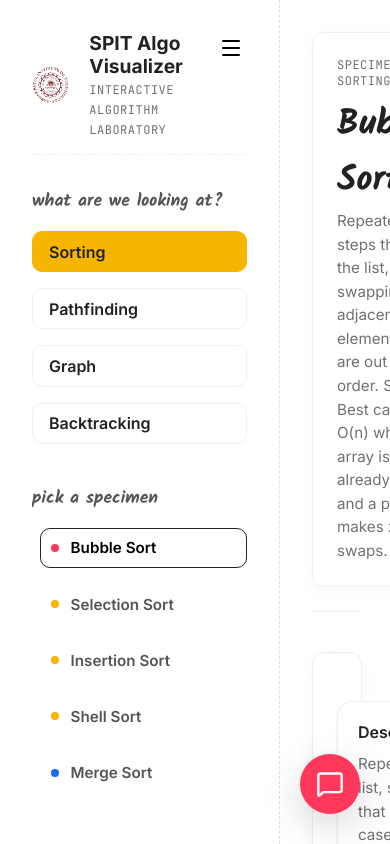
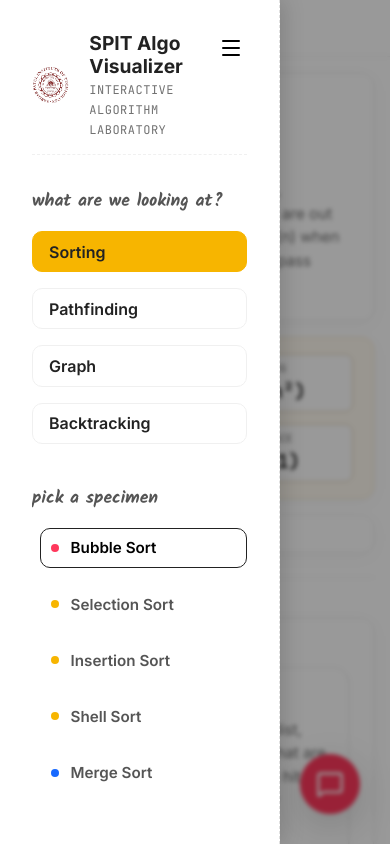
Before and after one commit to Zaid5671/AlgoVisualizer, a React (Vite) app: page /algorithm in a window 390 px wide. Shown: the top 844 px of the page. Built offline with nearby package versions, Linux system fonts and the light colour scheme.

Commit message:
feat: implement full mobile responsiveness and drawer navigation

```diff
--- a/src/App.jsx
+++ b/src/App.jsx
@@ -9,7 +9,7 @@ import { LandingPage } from './views/LandingPage';
 import { ALGORITHMS } from './data/algorithms';
 import { CodeTracer } from './components/CodeTracer';
 import { ResizeHandle } from './components/ResizeHandle';
-import { PanelRightClose, PanelRightOpen, Code2 } from 'lucide-react';
+import { PanelRightClose, PanelRightOpen, Code2, Menu } from 'lucide-react';
 import { AlgorithmInfo } from './components/AlgorithmInfo';
 import { ComplexityModal } from './components/ComplexityModal';
 import { QuizModal } from './components/QuizModal';
@@ -47,23 +47,37 @@ function AlgorithmLayout() {
 
   return (
     <div className="app-container">
+      {/* Mobile Header overlay toggle */}
+      <div className="mobile-header">
+        <button onClick={() => setIsSidebarOpen(true)} className="mobile-menu-btn">
+          <Menu size={24} />
+        </button>
+        <span className="mono-text bold">SPIT ALGO VISUALIZER</span>
+      </div>
+
       <Sidebar
         activeKey={activeAlgorithmKey}
-        onSelect={setActiveAlgorithmKey}
+        onSelect={(key) => {
+          setActiveAlgorithmKey(key);
+          if (window.innerWidth <= 768) setIsSidebarOpen(false); // auto close on mobile
+        }}
         algorithms={ALGORITHMS}
         isOpen={isSidebarOpen}
         onToggle={() => setIsSidebarOpen(!isSidebarOpen)}
         onOpenQuiz={() => setIsQuizOpen(true)}
       />
 
+      {/* Mobile Backdrop for Sidebar */}
+      {isSidebarOpen && <div className="sidebar-backdrop" onClick={() => setIsSidebarOpen(false)}></div>}
+
       <main className="main-content">
-        <div className="header-row" style={{ display: 'flex', justifyContent: 'space-between', alignItems: 'stretch', gap: '1.5rem' }}>
-          <div className="card-box" style={{ maxWidth: '600px' }}>
+        <div className="header-row">
+          <div className="header-left card-box">
             <span className="mono-text breadcrumbs">SPECIMEN / {activeAlgorithm.category.toUpperCase()}</span>
             <h1>{activeAlgorithm.name}</h1>
             <p className="description">{activeAlgorithm.description}</p>
           </div>
-          <div style={{ display: 'flex', alignItems: 'center', gap: '1rem' }}>
+          <div className="header-right-col">
             <div className="complexity-box card-box" style={{ padding: '1rem 1.25rem', gap: '0.75rem' }}>
               <div className="comp-col" onClick={() => openModal('Best Case', 'best')} style={{ padding: '0.4rem 0.8rem', border: '1px solid #e0d4bc', borderRadius: '8px', cursor: 'pointer', backgroundColor: '#ffffff', transition: 'all 0.2s' }} onMouseEnter={e => { e.currentTarget.style.borderColor = 'var(--accent-yellow)'; e.currentTarget.style.transform = 'translateY(-1px)'; e.currentTarget.style.boxShadow = '0 2px 8px rgba(0,0,0,0.05)'; }} onMouseLeave={e => { e.currentTarget.style.borderColor = '#e0d4bc'; e.currentTarget.style.transform = 'none'; e.currentTarget.style.boxShadow = 'none'; }}>
                 <span className="label">BEST</span>
@@ -86,17 +100,11 @@ function AlgorithmLayout() {
             {/* Toggle for right sidebar */}
             <button
               onClick={() => setIsRightSidebarOpen(!isRightSidebarOpen)}
-              className="card-box"
-              style={{
-                background: 'white', border: '1px solid var(--border-color)',
-                cursor: 'pointer', padding: '0.5rem 1rem', display: 'flex',
-                alignItems: 'center', gap: '0.5rem', fontWeight: 600,
-                boxShadow: '0 4px 20px rgba(0, 0, 0, 0.03)'
-              }}
+              className="card-box code-toggle-btn"
               title="Toggle Code Tracer"
             >
               <Code2 size={20} />
-              <span>Code</span>
+              <span className="code-toggle-text">Code</span>
             </button>
           </div>
         </div>
@@ -112,6 +120,8 @@ function AlgorithmLayout() {
         ) : (
           <SortingView activeAlgorithm={activeAlgorithm} onStep={setCurrentSnapshot} />
         )}
+
+        <div style={{ minHeight: '1.7rem', flexShrink: 0 }}></div>
       </main>
 
       {isQuizOpen && <QuizModal onClose={() => setIsQuizOpen(false)} />}
@@ -119,15 +129,10 @@ function AlgorithmLayout() {
       {/* RIGHT SIDEBAR */}
       {isRightSidebarOpen && (
         <>
+          {/* Mobile Backdrop for Right Sidebar */}
+          <div className="right-sidebar-backdrop" onClick={() => setIsRightSidebarOpen(false)}></div>
           <ResizeHandle onResize={setRightPanelWidth} />
-           <div style={{
-             width: `${rightPanelWidth}px`,
-             flexShrink: 0,
-             backgroundColor: 'black',
-             overflowY: 'auto',
-             display: 'flex',
-             flexDirection: 'column'
-           }}>
+          <div className="right-sidebar" style={{ width: `${rightPanelWidth}px` }}>
             <CodeTracer activeAlgorithm={activeAlgorithm} snapshot={currentSnapshot} />
           </div>
         </>
--- a/src/components/Sidebar.jsx
+++ b/src/components/Sidebar.jsx
@@ -17,18 +17,10 @@ export function Sidebar({ activeKey, onSelect, algorithms, isOpen, onToggle, onO
   );
 
   return (
-    <div className="sidebar" style={{
-      width: isOpen ? '280px' : '60px',
-      padding: isOpen ? '2rem 1rem 2rem 2rem' : '1rem 0.5rem',
-      transition: 'width 0.2s ease',
-      display: 'flex',
-      flexDirection: 'column',
-      height: '100%',
-      overflow: 'hidden'
-    }}>
+    <div className={`sidebar ${isOpen ? 'open' : 'closed'}`}>
 
       {/* FIXED HEADER: Logo and Toggle side-by-side */}
-      <div style={{
+      <div className="sidebar-header" style={{
         display: 'flex',
         alignItems: 'flex-start',
         justifyContent: isOpen ? 'space-between' : 'center',
--- a/src/index.css
+++ b/src/index.css
@@ -722,3 +722,207 @@ h1 {
 }
 
 @keyframes fadeIn { from { opacity: 0; transform: translateY(5px); } to { opacity: 1; transform: none; } }
+/* Right Sidebar styling */
+.right-sidebar {
+  flex-shrink: 0;
+  background-color: black;
+  overflow-y: auto;
+  display: flex;
+  flex-direction: column;
+}
+
+/* Base header styles moved from App.jsx inline */
+.header-row {
+  display: flex;
+  justify-content: space-between;
+  align-items: stretch;
+  gap: 1.5rem;
+}
+.header-left {
+  max-width: 600px;
+}
+.header-right-col {
+  display: flex;
+  align-items: center;
+  gap: 1rem;
+}
+
+/* Sidebar dynamic styles (removed from inline) */
+.sidebar.open {
+  width: 280px;
+  padding: 2rem 1rem 2rem 2rem;
+  transition: width 0.2s ease, padding 0.2s ease;
+}
+.sidebar.closed {
+  width: 60px;
+  padding: 1rem 0.5rem;
+  transition: width 0.2s ease, padding 0.2s ease;
+}
+
+/* Mobile Header (hidden on desktop) */
+.mobile-header {
+  display: none;
+}
+.sidebar-backdrop {
+  display: none;
+}
+.right-sidebar-backdrop {
+  display: none;
+}
+
+/* Desktop Code Toggle */
+.code-toggle-btn {
+  background: white;
+  border: 1px solid var(--border-color);
+  cursor: pointer;
+  padding: 0.5rem 1rem;
+  display: flex;
+  align-items: center;
+  gap: 0.5rem;
+  font-weight: 600;
+  box-shadow: 0 4px 20px rgba(0, 0, 0, 0.03);
+}
+
+/* ========================================================
+   MOBILE RESPONSIVENESS
+   ======================================================== */
+@media (max-width: 768px) {
+  .app-container {
+    flex-direction: column;
+    height: auto;
+    min-height: 100vh;
+    overflow: visible;
+  }
+
+  /* Mobile Header */
+  .mobile-header {
+    display: flex;
+    align-items: center;
+    gap: 1rem;
+    padding: 1rem;
+    background: white;
+    border-bottom: 1px solid var(--border-color);
+    z-index: 50;
+  }
+  .mobile-menu-btn {
+    background: none;
+    border: none;
+    cursor: pointer;
+    display: flex;
+    align-items: center;
+  }
+
+  /* Main Content Padding adjustments */
+  .main-content {
+    padding: 1rem;
+    padding-bottom: 7rem; /* Space for controls */
+  }
+
+  /* Header Row Layout */
+  .header-row {
+    flex-direction: column;
+    gap: 1rem;
+  }
+  .header-right-col {
+    flex-direction: column;
+    align-items: stretch;
+  }
+  .complexity-box {
+    flex-wrap: wrap;
+    justify-content: flex-start;
+  }
+  .comp-col {
+    flex: 1 1 calc(50% - 1rem); /* 2x2 grid */
+    min-width: 100px;
+  }
+
+  /* Playback Controls (if any) */
+  .controls-bar {
+    padding: 0.75rem;
+    gap: 0.5rem;
+    flex-wrap: wrap;
+    justify-content: center;
+  }
+
+  /* LEFT SIDEBAR (Mobile Overlay) */
+  .sidebar {
+    position: fixed;
+    top: 0;
+    left: 0;
+    height: 100vh;
+    z-index: 110;
+    box-shadow: 4px 0 20px rgba(0,0,0,0.15);
+    transition: transform 0.3s ease;
+  }
+  .sidebar.closed {
+    transform: translateX(-100%);
+    width: 280px; /* Don't shrink to 60px, just slide out completely */
+  }
+  .sidebar.open {
+    transform: translateX(0);
+  }
+  .sidebar-backdrop {
+    display: block;
+    position: fixed;
+    top: 0; left: 0; right: 0; bottom: 0;
+    background: rgba(0,0,0,0.4);
+    z-index: 105;
+    backdrop-filter: blur(2px);
+  }
+
+  /* RIGHT SIDEBAR (Mobile Overlay - Bottom Sheet) */
+  .right-sidebar {
+    position: fixed !important;
+    bottom: 0;
+    left: 0;
+    width: 100% !important;
+    height: 65vh;
+    z-index: 110;
+    border-top-left-radius: 20px;
+    border-top-right-radius: 20px;
+    box-shadow: 0 -10px 40px rgba(0,0,0,0.25);
+  }
+  .right-sidebar-backdrop {
+    display: block;
+    position: fixed;
+    top: 0; left: 0; right: 0; bottom: 0;
+    background: rgba(0,0,0,0.4);
+    z-index: 105;
+    backdrop-filter: blur(2px);
+  }
+}
+@media (max-width: 768px) {
+  .sorting-controls {
+    flex-direction: column;
+    align-items: stretch;
+    gap: 1rem;
+  }
+  .legend {
+    flex-wrap: wrap;
+    justify-content: center;
+  }
+  .array-size-control {
+    justify-content: space-between;
+  }
+  .custom-array-form {
+    flex-direction: column;
+    border-radius: 12px;
+    align-items: stretch;
+  }
+  .custom-array-input {
+    width: 100%;
+  }
+  .mode-toggle-group {
+    flex-wrap: wrap;
+  }
+  /* Fix practice toggle inline style wrap */
+  .sorting-view button {
+    flex: 1;
+  }
+}
+.main-content::after {
+  content: "";
+  display: block;
+  min-height: 4rem;
+  flex-shrink: 0;
+}
```
Lines whose indentation alone changed are shown as unchanged.
